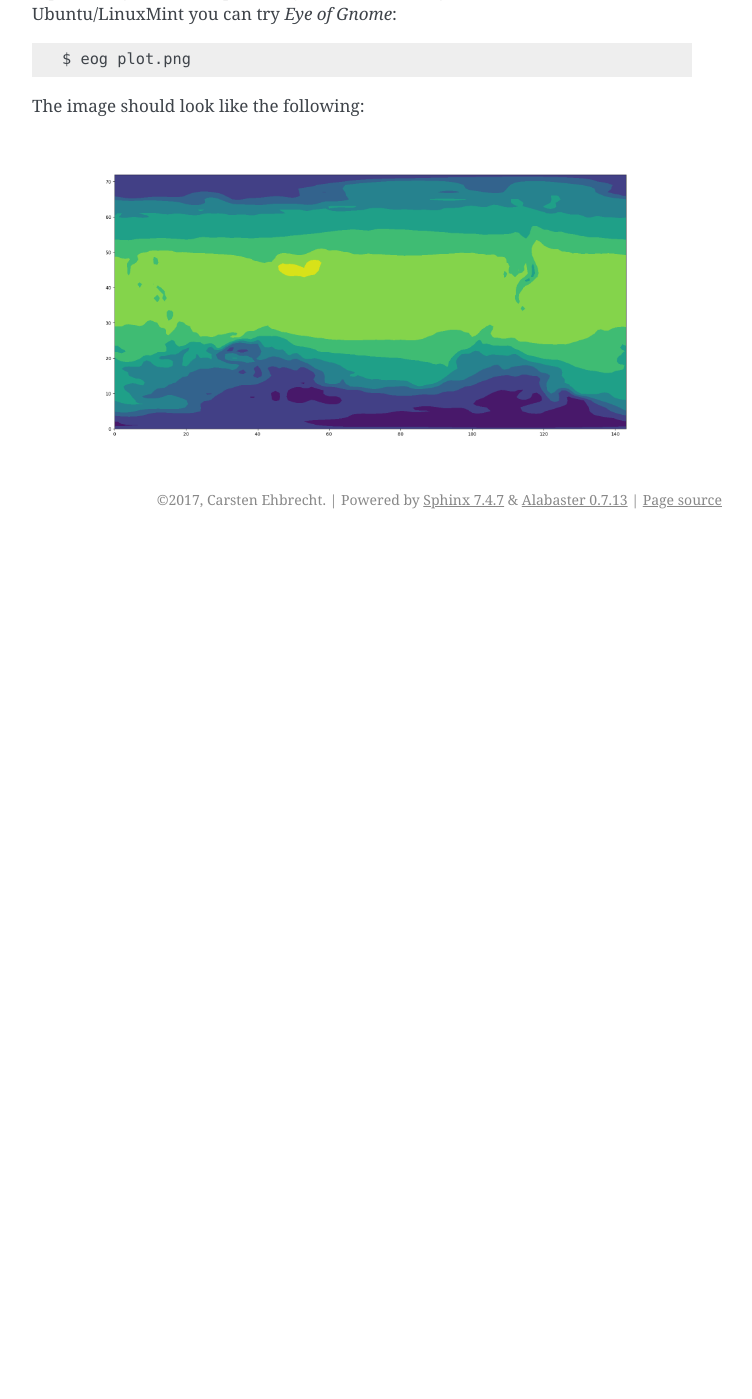
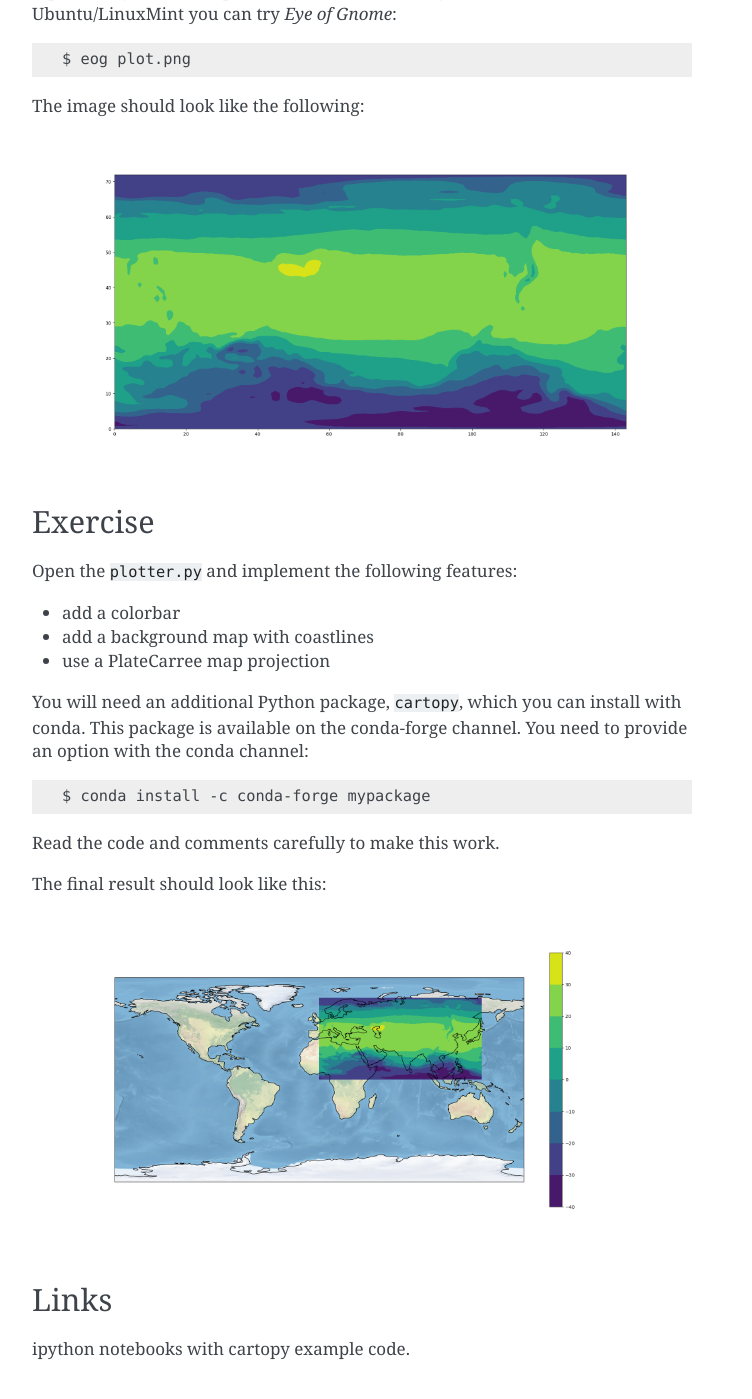
Before and after one commit to bird-house/birdhouse-workshop, a Sphinx documentation site: the page built from docs/source/plotter.rst, in a window 1280 px wide and 1400 px high, scrolled down 1673 px. Shown: the whole window, without its empty margins (388-1140 px from the left). Built offline with Sphinx 7.4.7, drawn with Linux system fonts in a browser that asks for light colours; before the commit the page ends 2212 px from its top, so only the background shows below that.

Commit message:
updated plotter tutorial

```diff
--- a/docs/source/plotter.rst
+++ b/docs/source/plotter.rst
@@ -80,3 +80,31 @@ On Ubuntu/LinuxMint you can try *Eye of Gnome*::
 The image should look like the following:
 
 .. image:: _static/plot.png
+
+
+Exercise
+--------
+
+Open the ``plotter.py`` and implement the following features:
+
+* add a colorbar
+* add a background map with coastlines
+* use a PlateCarree map projection
+
+You will need an additional Python package, ``cartopy``, which you can install with conda.
+This package is available on the conda-forge channel.
+You need to provide an option with the conda channel::
+
+    $ conda install -c conda-forge mypackage
+
+Read the code and comments carefully to make this work.
+
+The final result should look like this:
+
+.. image:: _static/plot_with_bgmap.png
+
+
+Links
+-----
+
+ipython notebooks with cartopy example code.
```
Also changed, not shown: docs/source/_static/plot_with_bgmap.png (added).
